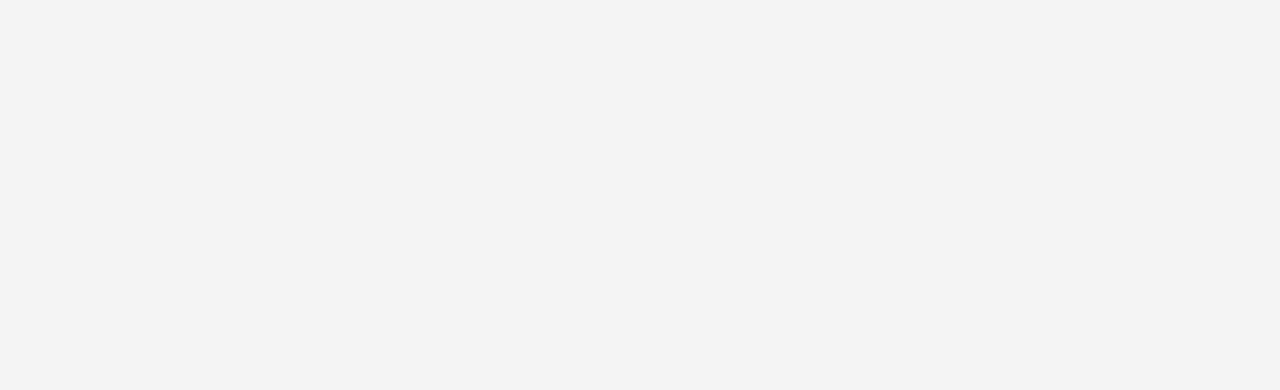
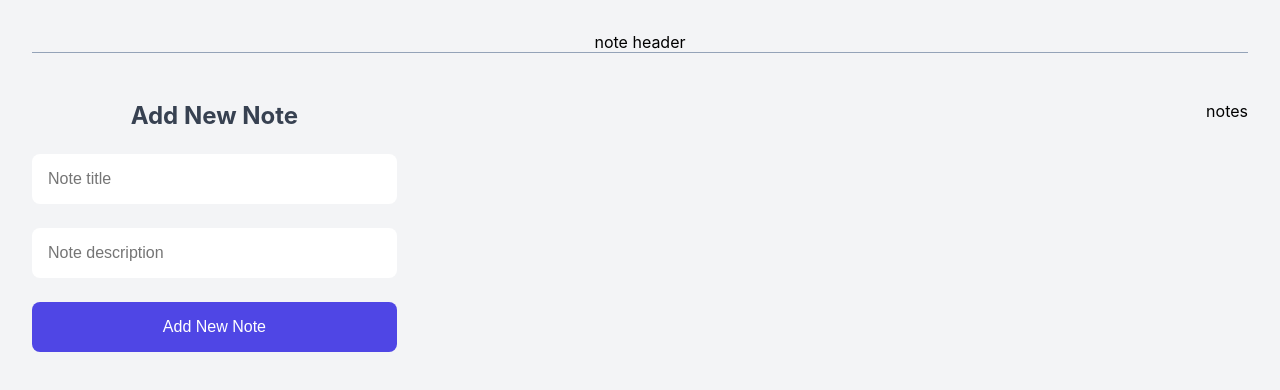
Before and after one commit to Aminrtp/Note-App, a React (Vite) app: page / in a window 1280 px wide. Shown: the top 390 px of the page. Built offline with nearby package versions, Linux system fonts and the light colour scheme.

Commit message:
making AddNewNote componnet

```diff
--- a/src/App.jsx
+++ b/src/App.jsx
@@ -1,9 +1,15 @@
+import "./App.css";
+import AddNewNote from "./components/AddNewNote";
 function App() {
 
 
   return (
-   <div>
-
+   <div className="container">
+    <div className="note-header">note header</div>
+    <div className="note-app">
+      <AddNewNote/>
+      <div className="add-container">notes</div>
+    </div>
    </div>
   )
 }
--- /dev/null
+++ b/src/components/AddNewNote.jsx
@@ -0,0 +1,51 @@
+import { useState } from "react"
+
+
+function AddNewNote() {
+    const [title, setTitle] = useState("");
+    const [description, setDescription] = useState("");
+
+    const handleSubmit = (e) => {
+        e.preventDefault();
+        const newNote = {
+            title,
+            description,
+            id: Date.now(),
+            completed: false,
+            createdAt: new Date().toISOString()
+        };
+        console.log(newNote);
+
+
+
+    }
+
+
+    return (
+        <div className="add-new-note">
+            <h2>Add New Note</h2>
+            <form onSubmit={handleSubmit} className="note-form">
+                <input
+                    type="text"
+                    className="text-field"
+                    placeholder="Note title"
+                    value={title}
+                    onChange={(e) => setTitle(e.target.value)}
+                />
+                <input
+                    type="text"
+                    className="text-field"
+                    placeholder="Note description"
+                    value={description}
+                    onChange={(e) => setDescription(e.target.value)}
+                />
+                <button
+                    type="submit"
+                    className='btn btn--primary'>Add New Note</button>
+            </form>
+
+        </div>
+    )
+}
+
+export default AddNewNote
```
